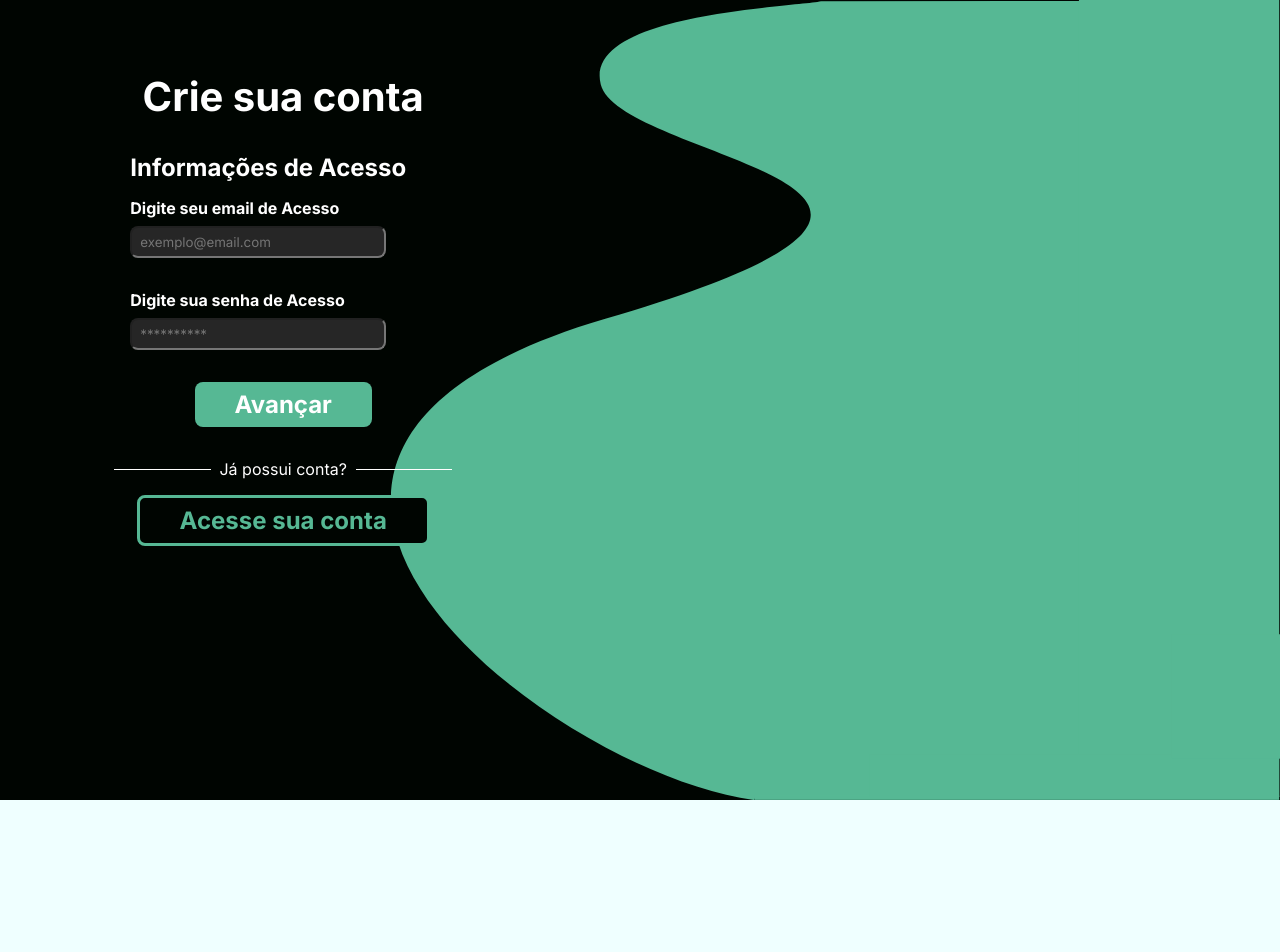
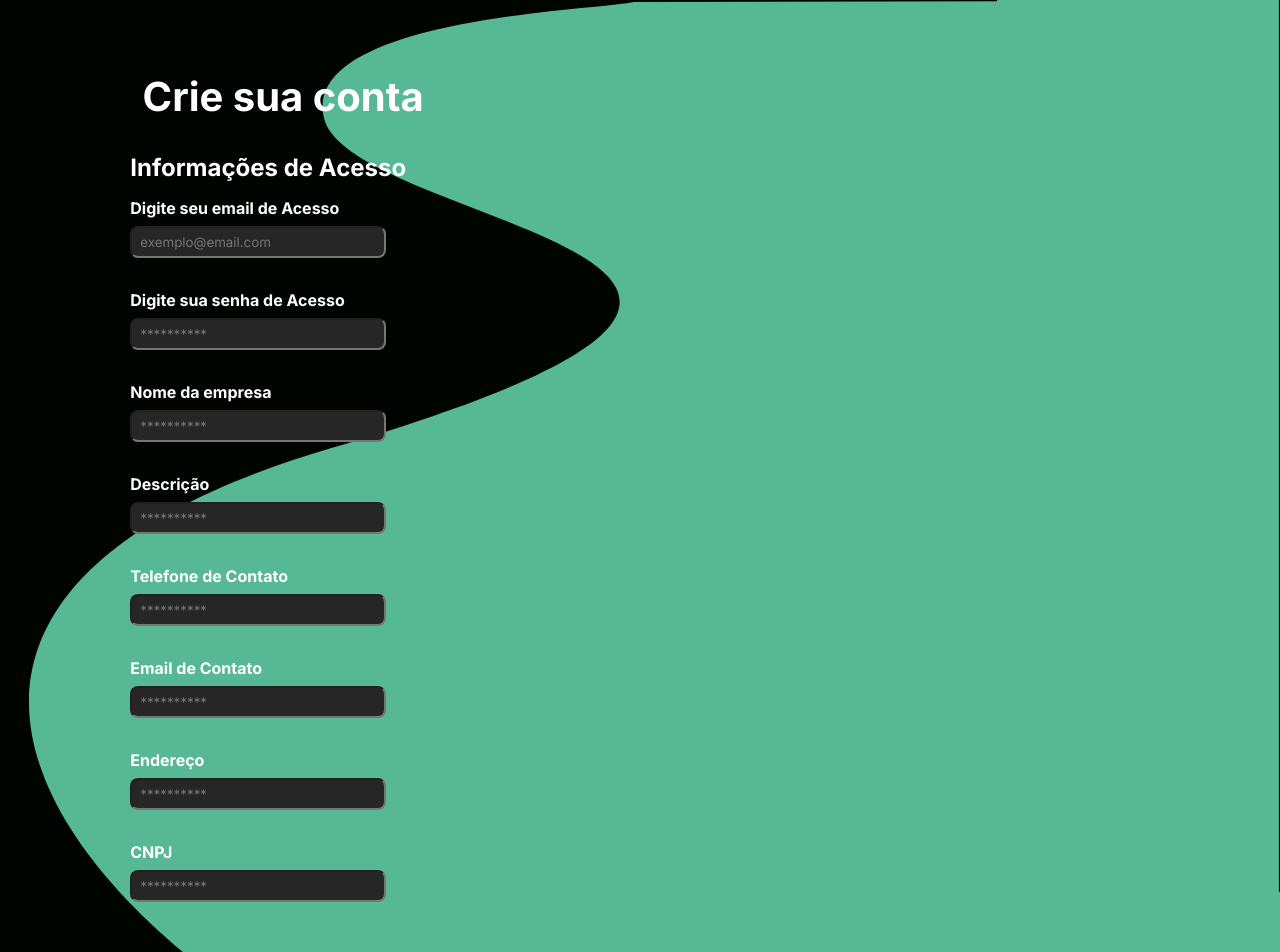
Before and after one commit to Danilo-Carneiro/frontend_MinoJob-Web, a Next.js app: page /cadastro in a window 1280 px wide. Shown: the top 952 px of the page. Before the commit the page ends 800 px from the top, so only its background shows below. Built offline with nearby package versions, Linux system fonts and the light colour scheme.

Commit message:
Integrção da tela de perfil feita

```diff
--- a/src/components/Autenticacao.tsx
+++ b/src/components/Autenticacao.tsx
@@ -46,11 +46,6 @@ export default function Autenticacao(props: any) {
     }
 
     identificaPagina(nomePagina);
-
-    let sessaoCadastro = 1
-    function mudaSessão() {
-        return sessaoCadastro + 1
-    }
 
     return (
         <div className={styles.autenticacaoContainer}>
@@ -102,46 +97,72 @@ export default function Autenticacao(props: any) {
                             {/* Caso o login esteja false carregará o formulário de cadastro */}
                             <form className={styles.form}>
                                 {
-                                    (sessaoCadastro == 1 ? (
+
                                     <>
                                         <p className={styles.nomeSessao}>Informações de Acesso</p>
 
                                         <div className={styles.info}>
                                             <label htmlFor="email">
                                                 <p>Digite seu email de Acesso</p>
-                                                    <input id="email" placeholder="exemplo@email.com" type="text" />
+                                                <input name="email" id="email" placeholder="exemplo@email.com" type="text" />
                                             </label>
                                         </div>
 
                                         <div className={styles.info}>
                                             <label htmlFor="senha">
                                                 <p>Digite sua senha de Acesso</p>
-                                                    <input id="senha" placeholder="**********" type="text" />
-                                                </label>
-                                            </div>
-                                        </>
-                                    ) : (
-                                        <>
-                                            <p className={styles.nomeSessao}>Informações da empresa</p>
-
-                                            <div className={styles.info}>
-                                                <label htmlFor="email">
-                                                    <p>Digite seu email de Acesso</p>
-                                                    <input id="email" placeholder="exemplo@email.com" type="text" />
+                                                <input name="senha" id="senha" placeholder="**********" type="text" />
                                             </label>
                                         </div>
 
                                         <div className={styles.info}>
                                             <label htmlFor="senha">
-                                                    <p>Digite sua senha de Acesso</p>
-                                                    <input id="senha" placeholder="**********" type="password" />
+                                                <p>Nome da empresa</p>
+                                                <input name="nmEmpresa" id="senha" placeholder="**********" type="text" />
                                             </label>
                                         </div>
+
+                                        <div className={styles.info}>
+                                            <label htmlFor="senha">
+                                                <p>Descrição</p>
+                                                <input name="dsEmpresa" id="senha" placeholder="**********" type="text" />
+                                            </label>
+                                        </div>
+
+                                        <div className={styles.info}>
+                                            <label htmlFor="senha">
+                                                <p>Telefone de Contato</p>
+                                                <input name="telContato" id="senha" placeholder="**********" type="text" />
+                                            </label>
+                                        </div>
+
+                                        <div className={styles.info}>
+                                            <label htmlFor="senha">
+                                                <p>Email de Contato</p>
+                                                <input name="emailContato" id="senha" placeholder="**********" type="text" />
+                                            </label>
+                                        </div>
+
+                                        <div className={styles.info}>
+                                            <label htmlFor="senha">
+                                                <p>Endereço</p>
+                                                <input name="endEmpresa" id="senha" placeholder="**********" type="text" />
+                                            </label>
+                                        </div>
+
+                                        <div className={styles.info}>
+                                            <label htmlFor="senha">
+                                                <p>CNPJ</p>
+                                                <input name="cnpj" id="senha" placeholder="**********" type="text" />
+                                            </label>
+                                        </div>
+
+
+
+
                                         {/* ******************FIM DO FORM DE CADASTRO****************** */}
 
                                     </>
-                                    )
-                                    )
                                 }
 
 
@@ -149,7 +170,6 @@ export default function Autenticacao(props: any) {
 
                             </form>
 
-                            <button className={styles.btnLogin} onClick={mudaSessão}>Avançar</button>
 
                             <div className={styles.divisor}>
                                 <div />
--- a/src/components/ItemVaga.tsx
+++ b/src/components/ItemVaga.tsx
@@ -5,6 +5,7 @@ export interface Vaga {
     id: number,
     empresa: Object
 }
+
 
 export default function ItemVaga(props:any){
 
--- a/src/styles/components/Autenticacao.module.css
+++ b/src/styles/components/Autenticacao.module.css
@@ -1,10 +1,10 @@
 .autenticacaoContainer{
     margin: 0 auto;
-    height: 100vh;
-    width: 100vw;
+    height: 100%;
+    /* width: 100vw; */
     padding: 4.5rem;
-    position: fixed;
-    background: url('../../../public/assets/background.svg') right no-repeat;
+    /* position: fixed; */
+    background: url('../../../public/assets/background.svg') fixed right no-repeat;
 
     background-color: var(--black);
     color: var(--white);
```
Also changed, not shown: src/pages/perfil.tsx (+36 -7 lines). Lines whose indentation alone changed are shown as unchanged.
